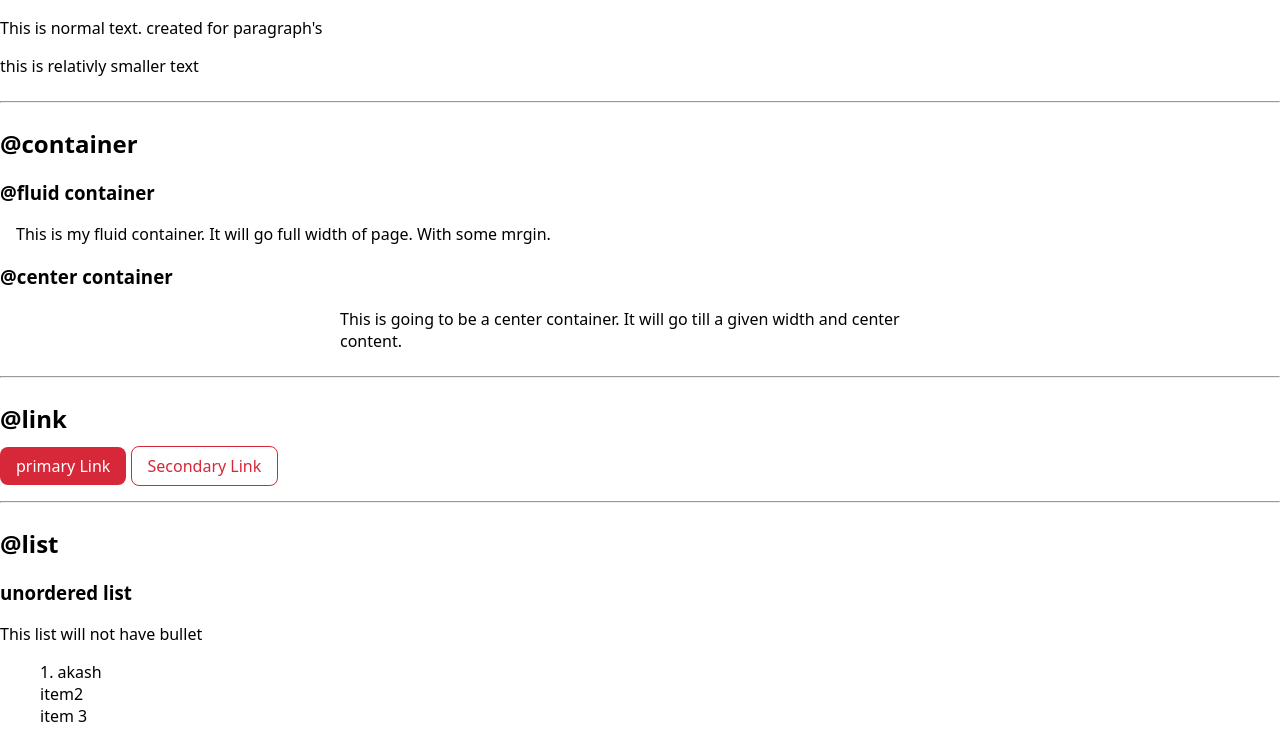
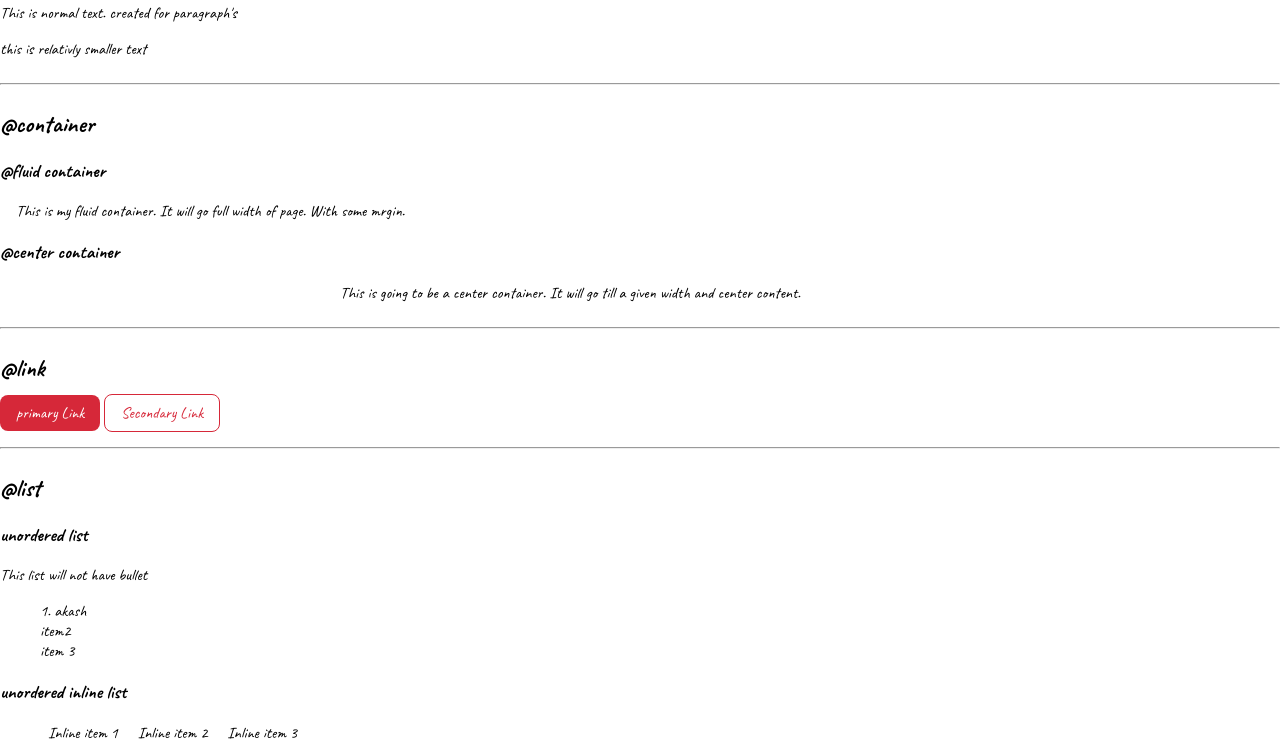
Before and after one commit to akashpawar1/content-library, a plain HTML site: page index.html in a window 1280 px wide. Shown: the part 351-1099 px from the top of the page. Drawn offline with Linux system fonts and the light colour scheme.

Commit message:
fix: font-family name corrected

```diff
--- a/style.css
+++ b/style.css
@@ -7,7 +7,7 @@
 }
 
 body{
-  font-family: 'Noto Sans', sans-serif;
+  font-family: 'Caveat', cursive;
   margin: 0px;
 }
 
```
